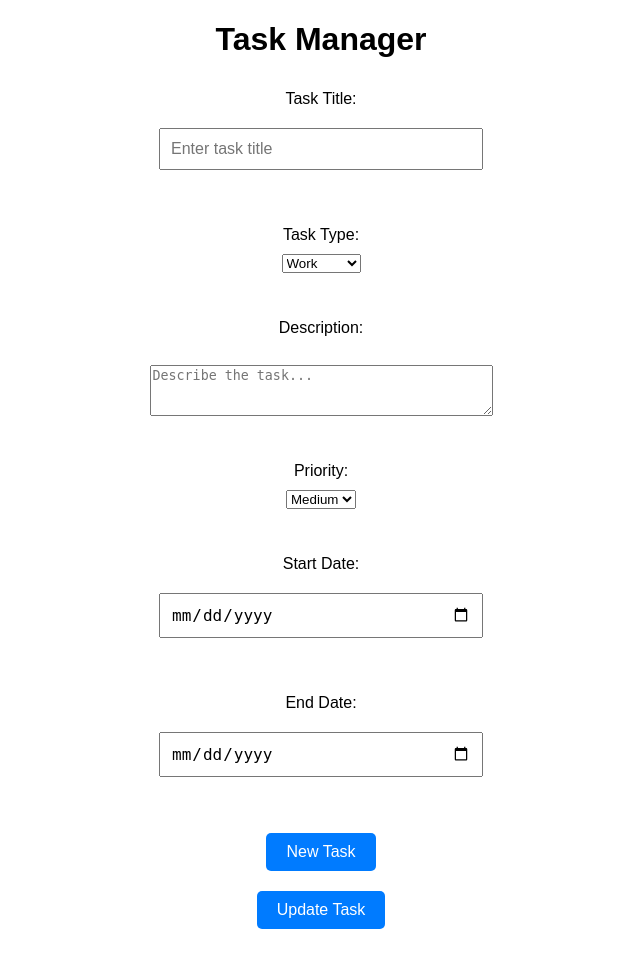
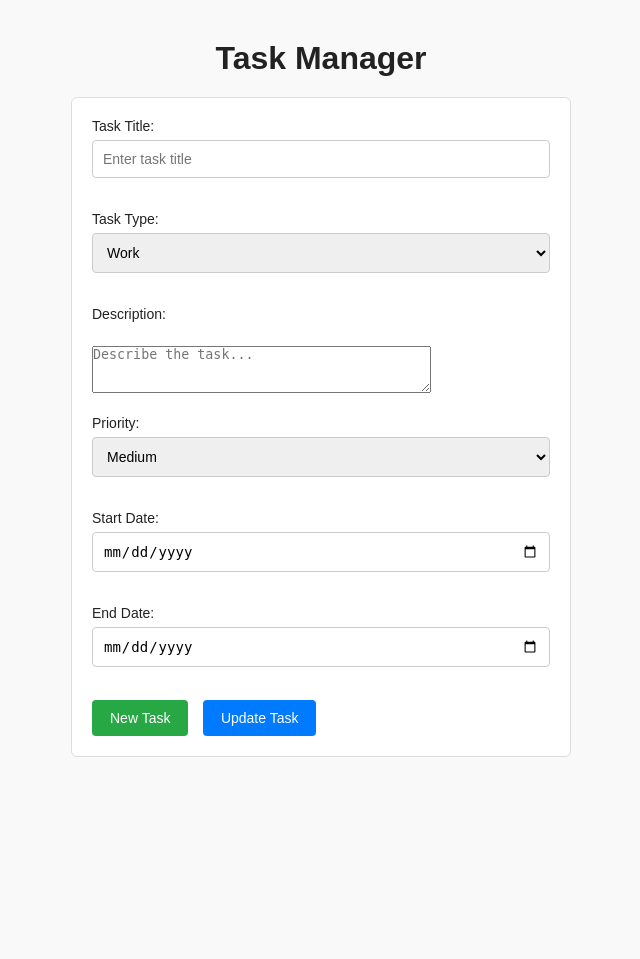
Before and after one commit to mohamedelhariry00/FlaskRepo, a Flask app: page / in a window 1280 px wide. Shown: the whole page, without its empty margins (319-959 px from the left). After the commit the page ends 757 px from the top, so only its background shows below. Run offline with Flask 3, Linux system fonts and the light colour scheme.

Commit message:
updated one

```diff
--- a/app.py
+++ b/app.py
@@ -30,27 +30,28 @@ def homePage():
 
 @app.route('/add', methods=['POST'])
 def add():
-    content = request.form['content']
+    task_content = request.form['content']
     task_type = request.form.get('task_type')
     description = request.form.get('description')
     priority = request.form.get('priority')
-    start_date = request.form.get('start_date')
-    end_date = request.form.get('end_date')
+    start_date = datetime.strptime(request.form['start_date'], "%Y-%m-%d").date()
+    end_date = datetime.strptime(request.form['end_date'], "%Y-%m-%d").date()
+    new_task = Todo(
+        content=task_content,
+        task_type=task_type,
+        description=description,
+        priority=priority,
+        start_date=start_date,
+        end_date=end_date
+    )
 
     try:
-        new_task = Todo(
-            content=content,
-            task_type=task_type,
-            description=description,
-            priority=priority,
-            start_date=datetime.strptime(start_date, '%Y-%m-%d').date() if start_date else None,
-            end_date=datetime.strptime(end_date, '%Y-%m-%d').date() if end_date else None
-        )
         db.session.add(new_task)
         db.session.commit()
-        return render_template('confirm.html', pagetitle="Confirmation Page", task=content)
+        return render_template('confirm.html', pagetitle="Confirmation Page", task=new_task)
     except Exception as e:
-        return f"Failed to add task: {str(e)}", 500
+        return f"Failed to add task: {e}"
+
 
 @app.route('/update', methods=['GET', 'POST'])
 def update():
@@ -58,26 +59,17 @@ def update():
     if request.method == 'POST':
         task_id = int(request.form['task_id'])
         task = Todo.query.get(task_id)
-
         if task:
-            try:
-                task.content = request.form['content']
-                task.task_type = request.form.get('task_type')
-                task.description = request.form.get('description')
-                task.priority = request.form.get('priority')
-
-                start_date = request.form.get('start_date')
-                end_date = request.form.get('end_date')
-
-                task.start_date = datetime.strptime(start_date, '%Y-%m-%d').date() if start_date else None
-                task.end_date = datetime.strptime(end_date, '%Y-%m-%d').date() if end_date else None
-
-                db.session.commit()
-                return render_template('update_result.html', success=True)
-            except Exception as e:
-                return render_template('update_result.html', success=False, error_message=str(e))
+            task.content = request.form['content']
+            task.task_type = request.form.get('task_type')
+            task.description = request.form.get('description')
+            task.priority = request.form.get('priority')
+            task.start_date = request.form.get('start_date')
+            task.end_date = request.form.get('end_date')
+            db.session.commit()
+            return render_template('confirm.html', pagetitle="Confirmation Page", task=task)
         else:
-            return render_template('update_result.html', success=False, error_message="Task not found.")
+            return render_template('update_result.html', result="failed")
     return render_template('update.html', pagetitle="Update Page", tasks=tasks)
 
 #  Run on port 8000
--- a/static/CSS/main.css
+++ b/static/CSS/main.css
@@ -1,71 +1,125 @@
-body {
-    display: flex;
-    flex-direction: column;
-    justify-content: center;
-    align-items: center;
+* {
     margin: 0;
-    font-family: Arial, sans-serif;
-    text-align: center;
+    padding: 0;
+    box-sizing: border-box;
 }
 
-form {
-    display: flex;
-    flex-direction: column;
-    align-items: center;
+body {
+    font-family: Arial, sans-serif;
+    background-color: #f9f9f9;
+    color: #222;
+    padding: 40px;
+}
+
+h1, h3 {
+    text-align: center;
     margin-bottom: 20px;
 }
 
-label, input, button, a {
-    margin: 10px 0;
+
+form {
+    background-color: #ffffff;
+    padding: 20px;
+    max-width: 500px;
+    margin: 20px auto;
+    border-radius: 6px;
+    border: 1px solid #ddd;
 }
 
-input {
-    padding: 10px;
-    width: 300px;
-    font-size: 16px;
+label {
+    display: block;
+    margin-bottom: 6px;
+    font-size: 14px;
 }
 
-button, .btn-update {
-    padding: 10px 20px;
-    font-size: 16px;
-    color: white;
-    background-color: #007BFF;
-    border: none;
-    border-radius: 5px;
-    text-decoration: none;
+input[type="text"],
+input[type="date"],
+select {
+    width: 100%;
+    padding: 10px;
+    font-size: 14px;
+    margin-bottom: 15px;
+    border: 1px solid #ccc;
+    border-radius: 4px;
 }
 
-button:hover, .btn-update:hover {
+button,
+a.btn-update {
+    display: inline-block;
+    padding: 10px 18px;
+    font-size: 14px;
+    color: #fff;
+    background-color: #007bff;
+    border: none;
+    border-radius: 4px;
+    text-decoration: none;
+    cursor: pointer;
+    margin-right: 10px;
+}
+
+button:hover,
+a.btn-update:hover {
     background-color: #0056b3;
 }
 
-.btn-update {
-    display: inline-block;
+.btn-new {
+    background-color: #28a745;
+}
+
+.btn-new:hover {
+    background-color: #218838;
 }
 
 .recent-tasks {
-    position: absolute;
-    right: 20px;
-    top: 50px;
-    text-align: left;
-}
-
-.recent-tasks h3 {
-    margin-bottom: 10px;
+    max-width: 500px;
+    margin: 30px auto;
+    background-color: #fff;
+    padding: 15px;
+    border: 1px solid #eee;
+    border-radius: 6px;
 }
 
 .recent-tasks ul {
     list-style: none;
-    padding: 0;
+    padding-left: 0;
 }
 
 .recent-tasks li {
-    margin-bottom: 5px;
+    padding: 8px;
+    border-bottom: 1px solid #eee;
+    font-size: 14px;
 }
 
-.task {
-    font-size: 24px;
-    font-weight: bold;
-    text-transform: uppercase;
-    margin: 20px 0;
+.confirmation-box {
+    max-width: 500px;
+    margin: 40px auto;
+    background-color: #fff;
+    padding: 25px;
+    border-radius: 6px;
+    border: 1px solid #ddd;
+    text-align: center;
 }
+
+.task-message {
+    margin-bottom: 15px;
+    font-size: 16px;
+}
+
+.task-details {
+    background-color: #f1f1f1;
+    padding: 10px;
+    border-radius: 4px;
+    font-size: 15px;
+}
+
+.message-success {
+    color: green;
+    font-size: 1.5em;
+    margin-top: 20px;
+}
+
+.message-fail {
+    color: red;
+    font-size: 1.5em;
+    margin-top: 20px;
+}
```
Also changed, not shown: templates/confirm.html (+17 -6 lines), templates/update_result.html (+6 -23 lines), instance/test.db.
